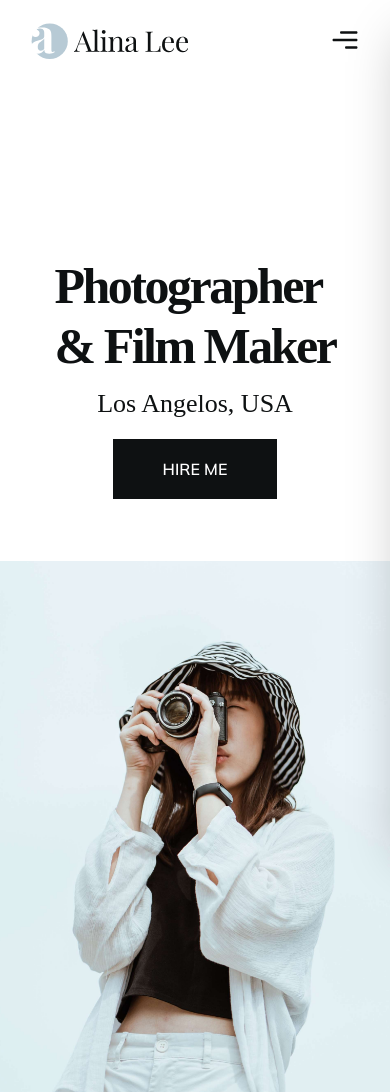
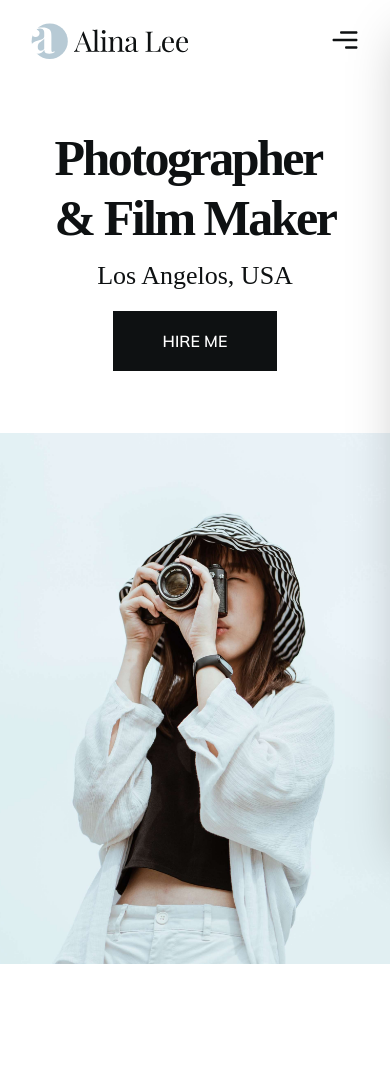
Before and after one commit to rasan3-1416/Alina-Lee, a React (Vite) app: page / in a window 390 px wide. After the commit the page ends 964 px from the top, so only its background shows below. Built offline with nearby package versions, Linux system fonts and the light colour scheme; a web font is replaced by a local one.

Commit message:
fix(home): adjust Tailwind classes for better responsiveness

```diff
--- a/src/pages/Contact.jsx
+++ b/src/pages/Contact.jsx
@@ -35,7 +35,7 @@ const Contact = () => {
               />
             </form>
           </div>
-          <div className="h-screen lg:flex-1">
+          <div className="relative h-screen lg:flex-1">
             <img src={WomanImage} alt="" />
           </div>
         </div>
--- a/src/pages/Home.jsx
+++ b/src/pages/Home.jsx
@@ -20,7 +20,7 @@ const Home = () => {
             animate={{ opacity: 1, y: 0 }}
             exit={{ opacity: 0, y: "-50%" }}
             transition={transitionOne}
-            className="z-10 flex h-full w-full flex-col items-center justify-center pb-8 pt-32 lg:absolute lg:w-auto lg:items-start lg:pb-0 lg:pt-0"
+            className="z-10 flex h-full w-full flex-col items-center justify-center pb-8 lg:absolute lg:w-auto lg:items-start lg:pb-0 lg:pt-0"
           >
             <h1 className="h1">
               photographer <br /> & film maker
@@ -32,17 +32,17 @@ const Home = () => {
               hire me
             </Link>
           </motion.div>
-          <div className="flex max-h-96 justify-end lg:max-h-max">
+          <div className="flex max-h-96 justify-end lg:max-h-screen">
             <motion.div
               initial={{ scale: 0 }}
               animate={{ scale: 1 }}
               exit={{ scale: 0 }}
               transition={transitionOne}
-              className="relative h-full overflow-hidden lg:-right-40"
+              className="relative h-full lg:-right-40 lg:-top-24"
             >
-              <motion.img
-                whileHover={{ scale: 1.1 }}
-                transition={transitionOne}
+              <img
+                // whileHover={{ scale: 1.1 }}
+                // transition={transitionOne}
                 src={WomanImage}
                 alt="Woman Image"
               />
```
